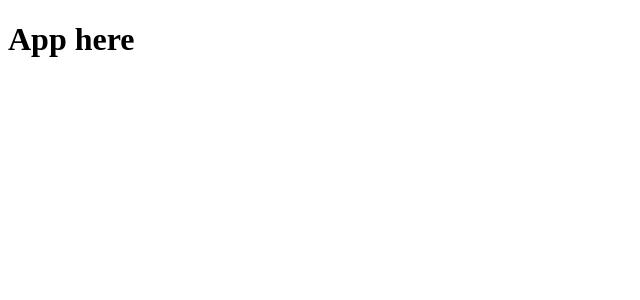
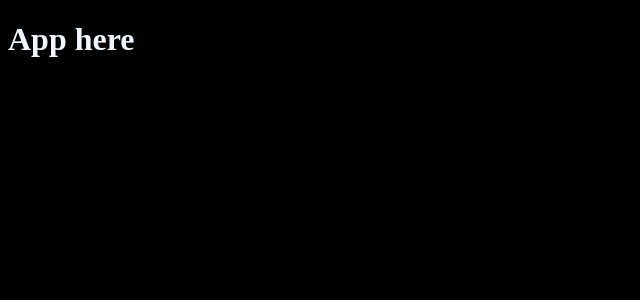
Before and after one commit to MillieMuteti/myPortfolio, a React (Vite) app: page / in a window 1280 px wide. Shown: the top 300 px of the page, without its empty margins (0-640 px from the left). Built offline with nearby package versions, Linux system fonts and the light colour scheme.

Commit message:
set up components folder

```diff
--- a/src/index.css
+++ b/src/index.css
@@ -0,0 +1,4 @@
+body {
+  background-color: black;
+  color: aliceblue;
+}
```
Also changed, not shown: src/components/about/About.jsx (added, +12 -0 lines), src/components/contacts/Contact.jsx (added, +12 -0 lines), src/components/about/about.css (added), src/components/contacts/contact.css (added).
